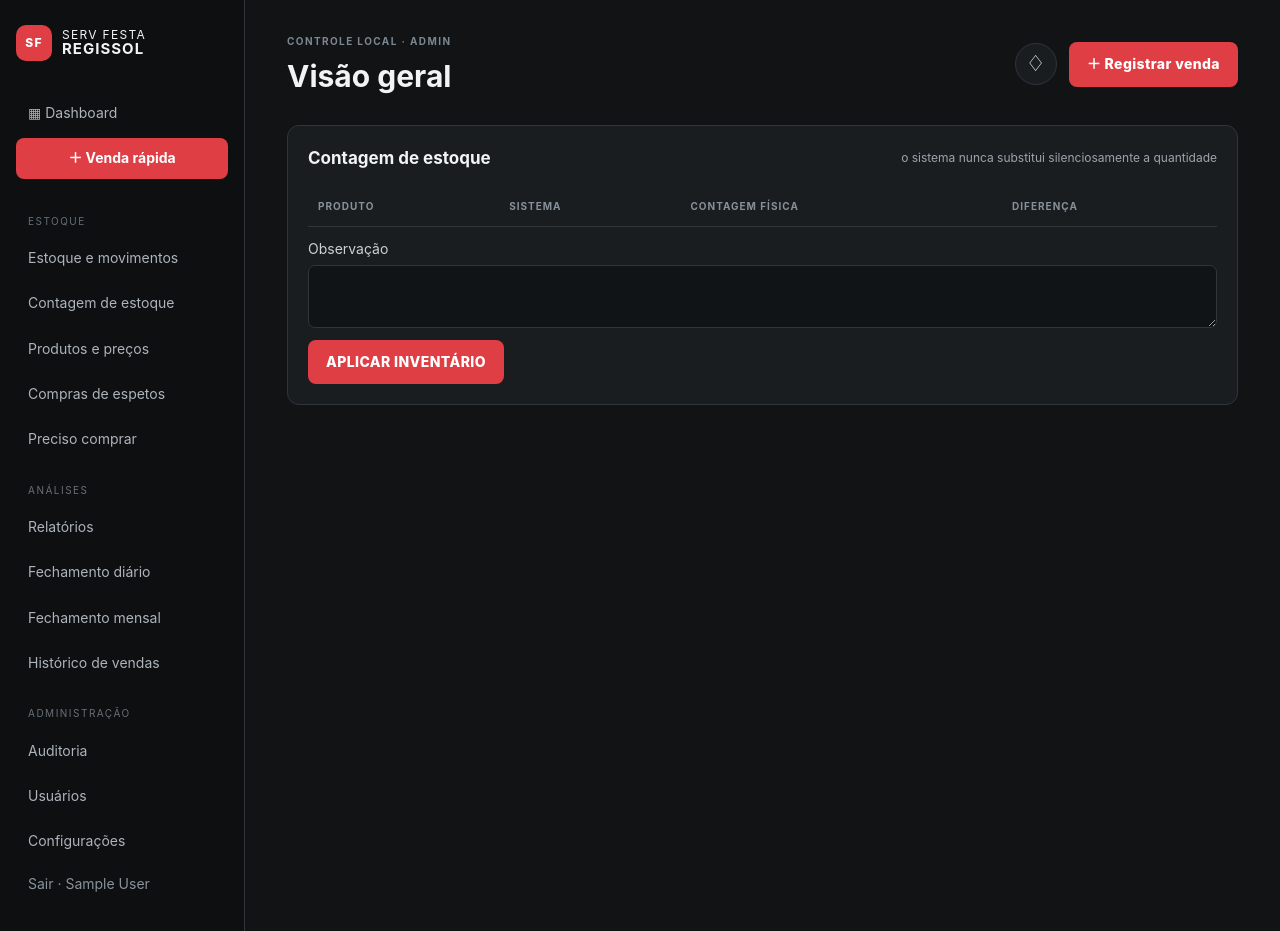
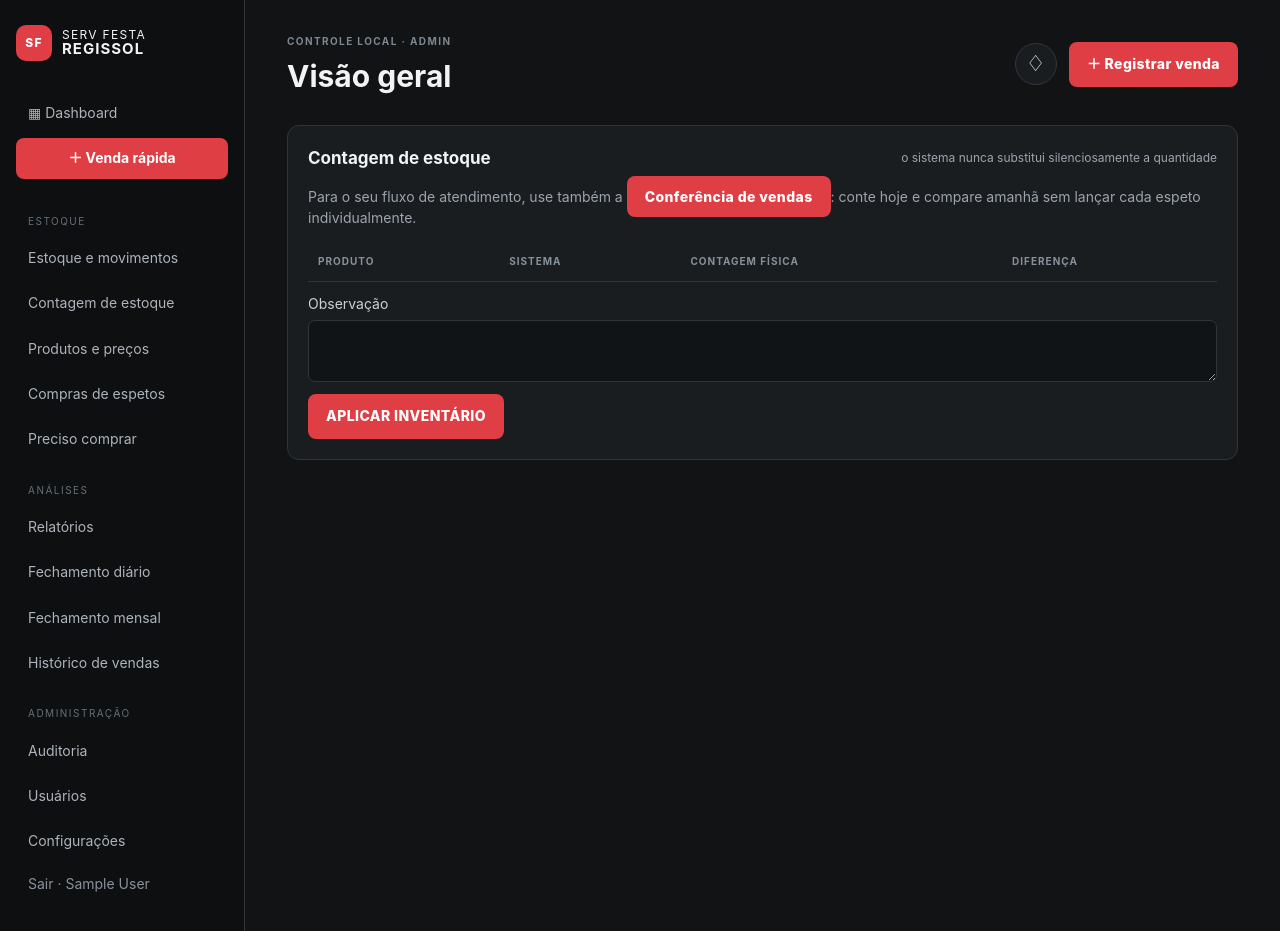
Before and after one commit to DiogoCruzs/Espeto-serv-festa, a Flask app: page /inventory in a window 1280 px wide. Run offline with Flask 3, Linux system fonts and the light colour scheme; the visitor is signed in with stand-in values (Sample User, id 1); data comes from the database, SQL or seed files in the repository; data that the repository does not hold is empty.

Commit message:
Update SERV FESTA REGISSOL (app/templates/inventory.html)

```diff
--- a/app/templates/inventory.html
+++ b/app/templates/inventory.html
@@ -1 +1 @@
-{% extends 'base.html' %}{% block content %}<section class="panel"><div class="panel-head"><h2>Contagem de estoque</h2><span>o sistema nunca substitui silenciosamente a quantidade</span></div><form method="post"><input type="hidden" name="csrf_token" value="{{ csrf_token }}"><div class="table-wrap"><table><thead><tr><th>Produto</th><th>Sistema</th><th>Contagem física</th><th>Diferença</th></tr></thead><tbody>{% for p in products %}<tr><td>{{ p.name }}</td><td>{{ p.stock_qty }}</td><td><input class="physical-input" data-system="{{ p.stock_qty }}" name="physical_{{ p.id }}" type="number" min="0" value="{{ p.stock_qty }}"></td><td class="diff-cell">0</td></tr>{% endfor %}</tbody></table></div><label>Observação<textarea name="notes" rows="2"></textarea></label><button class="btn">APLICAR INVENTÁRIO</button></form></section>{% endblock %}
+{% extends 'base.html' %}{% block content %}<section class="panel"><div class="panel-head"><h2>Contagem de estoque</h2><span>o sistema nunca substitui silenciosamente a quantidade</span></div><p class="muted">Para o seu fluxo de atendimento, use também a <a class="quick" href="{{ url_for('main.reconcile') }}">Conferência de vendas</a>: conte hoje e compare amanhã sem lançar cada espeto individualmente.</p><form method="post"><input type="hidden" name="csrf_token" value="{{ csrf_token }}"><div class="table-wrap"><table><thead><tr><th>Produto</th><th>Sistema</th><th>Contagem física</th><th>Diferença</th></tr></thead><tbody>{% for p in products %}<tr><td>{{ p.name }}</td><td>{{ p.stock_qty }}</td><td><input class="physical-input" data-system="{{ p.stock_qty }}" name="physical_{{ p.id }}" type="number" min="0" value="{{ p.stock_qty }}"></td><td class="diff-cell">0</td></tr>{% endfor %}</tbody></table></div><label>Observação<textarea name="notes" rows="2"></textarea></label><button class="btn">APLICAR INVENTÁRIO</button></form></section>{% endblock %}
```
